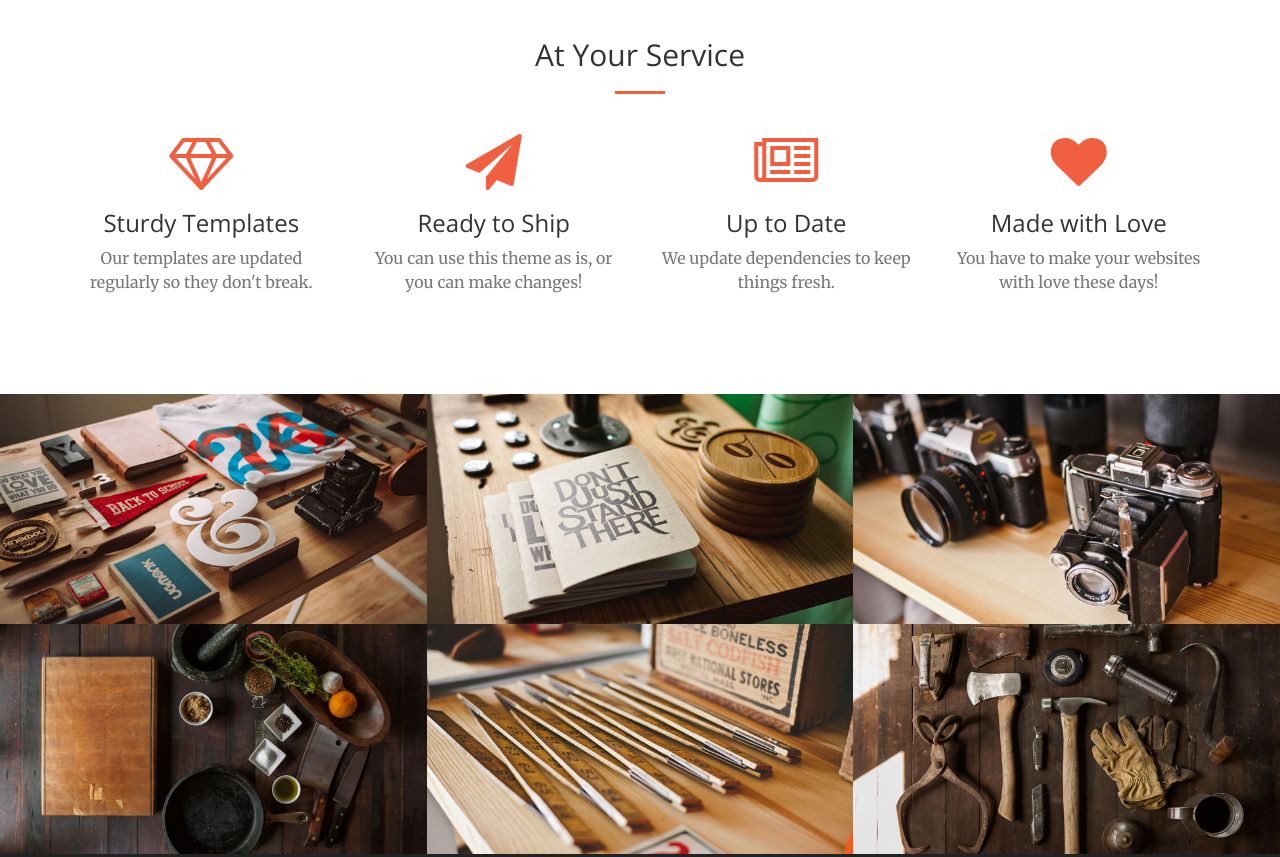
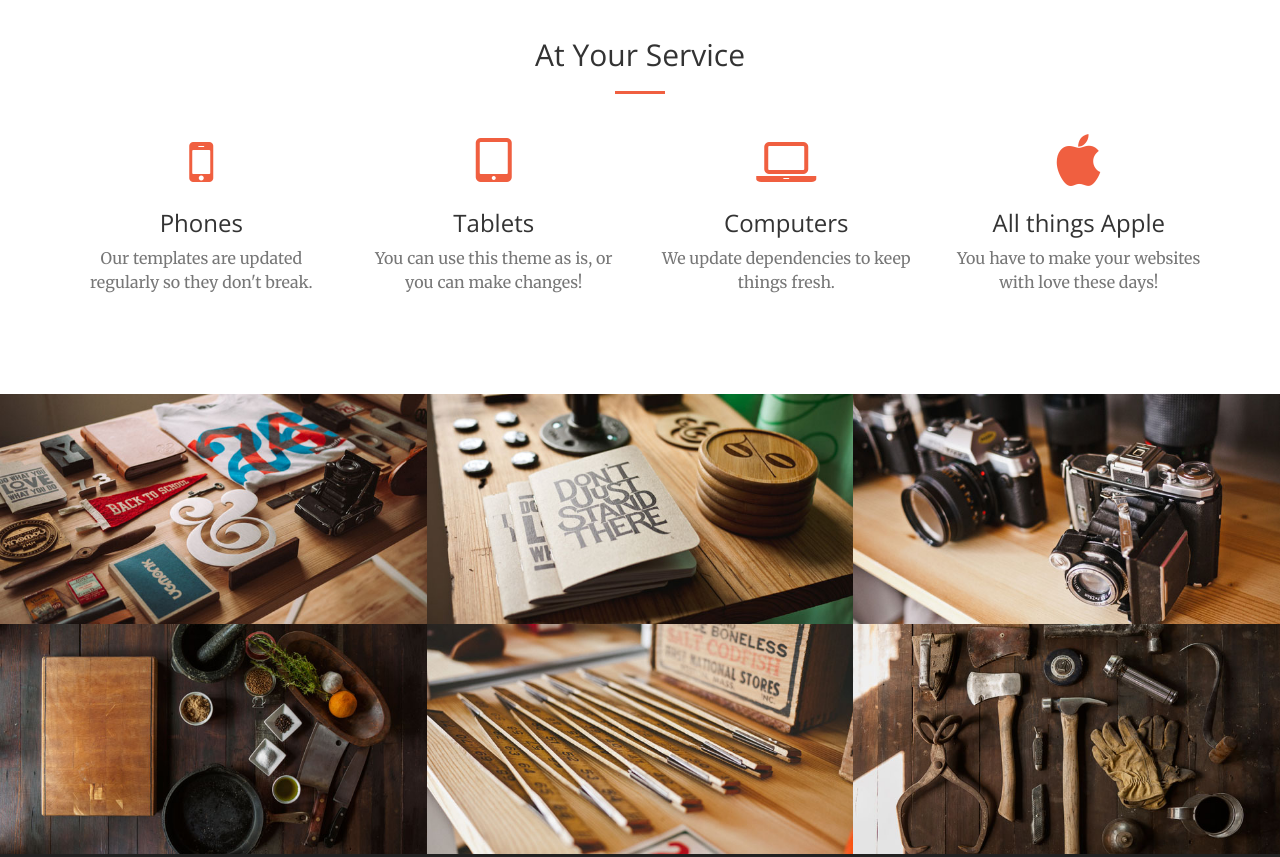
Before and after one commit to alne1147/bootstrap_creative, a plain HTML site: page index.html in a window 1280 px wide. Shown: the part 1280-2137 px from the top of the page. Drawn offline with nearby package versions, Linux system fonts and the light colour scheme.

Commit message:
just adding my touch to the content.

```diff
--- a/index.html
+++ b/index.html
@@ -46,7 +46,7 @@
                     <span class="icon-bar"></span>
                     <span class="icon-bar"></span>
                 </button>
-                <a class="navbar-brand page-scroll" href="#page-top">Start Bootstrap</a>
+                <a class="navbar-brand page-scroll" href="#page-top">Tech Troubleshoot</a>
             </div>
 
             <!-- Collect the nav links, forms, and other content for toggling -->
@@ -74,7 +74,7 @@
     <header>
         <div class="header-content">
             <div class="header-content-inner">
-                <h1>Your Favorite Source of Free Bootstrap Themes</h1>
+                <h1>Your Help for the toys at home</h1>
                 <hr>
                 <p>Start Bootstrap can help you build better websites using the Bootstrap CSS framework! Just download your template and start going, no strings attached!</p>
                 <a href="#about" class="btn btn-primary btn-xl page-scroll">Find Out More</a>
@@ -108,29 +108,29 @@
             <div class="row">
                 <div class="col-lg-3 col-md-6 text-center">
                     <div class="service-box">
-                        <i class="fa fa-4x fa-diamond wow bounceIn text-primary"></i>
-                        <h3>Sturdy Templates</h3>
+                        <i class="fa fa-4x fa-mobile wow bounceIn text-primary"></i>
+                        <h3>Phones</h3>
                         <p class="text-muted">Our templates are updated regularly so they don't break.</p>
                     </div>
                 </div>
                 <div class="col-lg-3 col-md-6 text-center">
                     <div class="service-box">
-                        <i class="fa fa-4x fa-paper-plane wow bounceIn text-primary" data-wow-delay=".1s"></i>
-                        <h3>Ready to Ship</h3>
+                        <i class="fa fa-4x fa-tablet wow bounceIn text-primary" data-wow-delay=".1s"></i>
+                        <h3>Tablets</h3>
                         <p class="text-muted">You can use this theme as is, or you can make changes!</p>
                     </div>
                 </div>
                 <div class="col-lg-3 col-md-6 text-center">
                     <div class="service-box">
-                        <i class="fa fa-4x fa-newspaper-o wow bounceIn text-primary" data-wow-delay=".2s"></i>
-                        <h3>Up to Date</h3>
+                        <i class="fa fa-4x fa-laptop wow bounceIn text-primary" data-wow-delay=".2s"></i>
+                        <h3>Computers</h3>
                         <p class="text-muted">We update dependencies to keep things fresh.</p>
                     </div>
                 </div>
                 <div class="col-lg-3 col-md-6 text-center">
                     <div class="service-box">
-                        <i class="fa fa-4x fa-heart wow bounceIn text-primary" data-wow-delay=".3s"></i>
-                        <h3>Made with Love</h3>
+                        <i class="fa fa-4x fa-apple wow bounceIn text-primary" data-wow-delay=".3s"></i>
+                        <h3>All things Apple</h3>
                         <p class="text-muted">You have to make your websites with love these days!</p>
                     </div>
                 </div>
@@ -250,7 +250,7 @@
                 <div class="col-lg-8 col-lg-offset-2 text-center">
                     <h2 class="section-heading">Let's Get In Touch!</h2>
                     <hr class="primary">
-                    <p>Ready to start your next project with us? That's great! Give us a call or send us an email and we will get back to you as soon as possible!</p>
+                    <p>Ready to start your next project with me? That's great! Give me a call or send me an email and I will get back to you as soon as possible!</p>
                 </div>
                 <div class="col-lg-4 col-lg-offset-2 text-center">
                     <i class="fa fa-phone fa-3x wow bounceIn"></i>
```
Also changed, not shown: img/imovie_ipad_gallery.jpg (added), img/portfolio/gallery_print_books.png (added), 1 other file.
